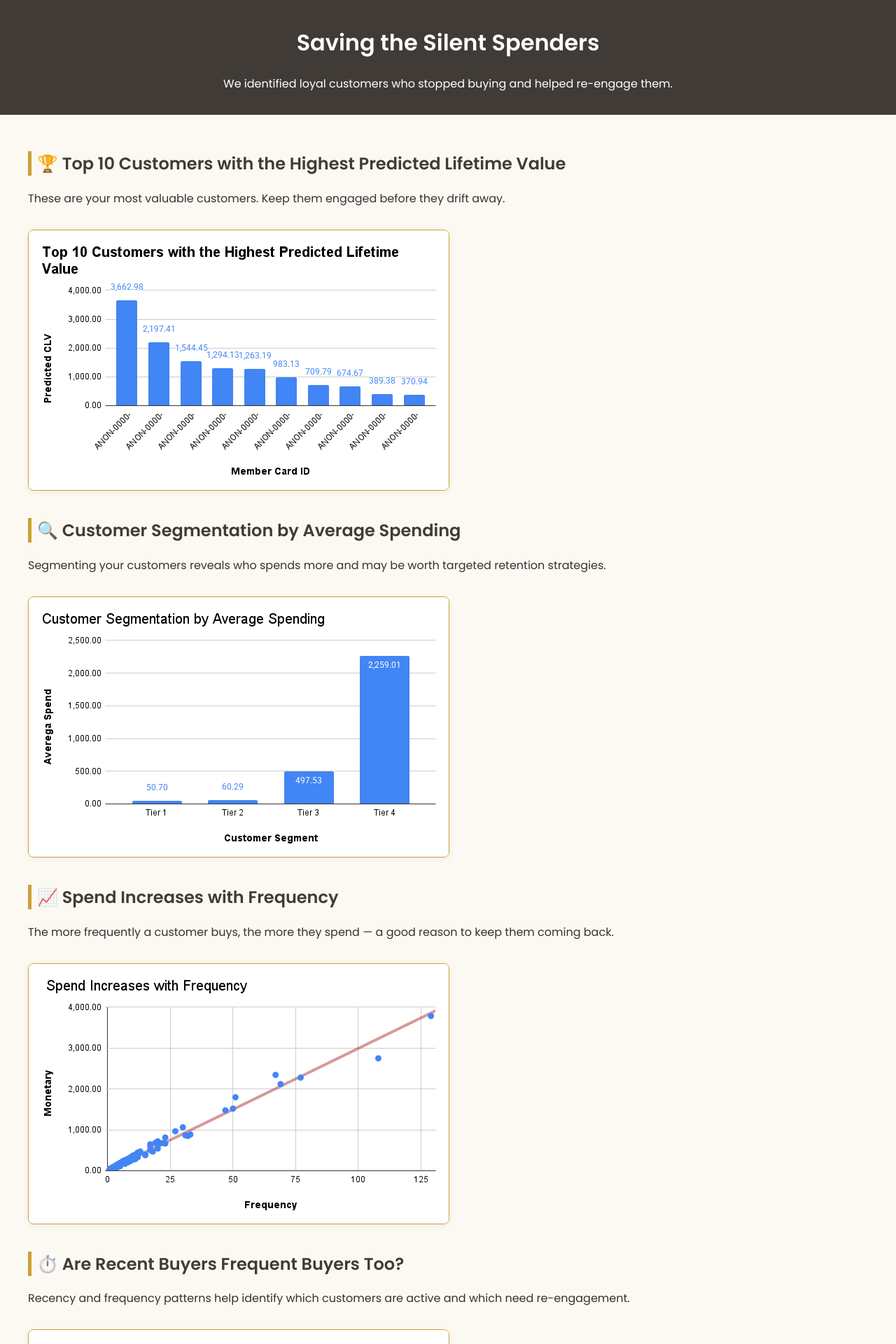
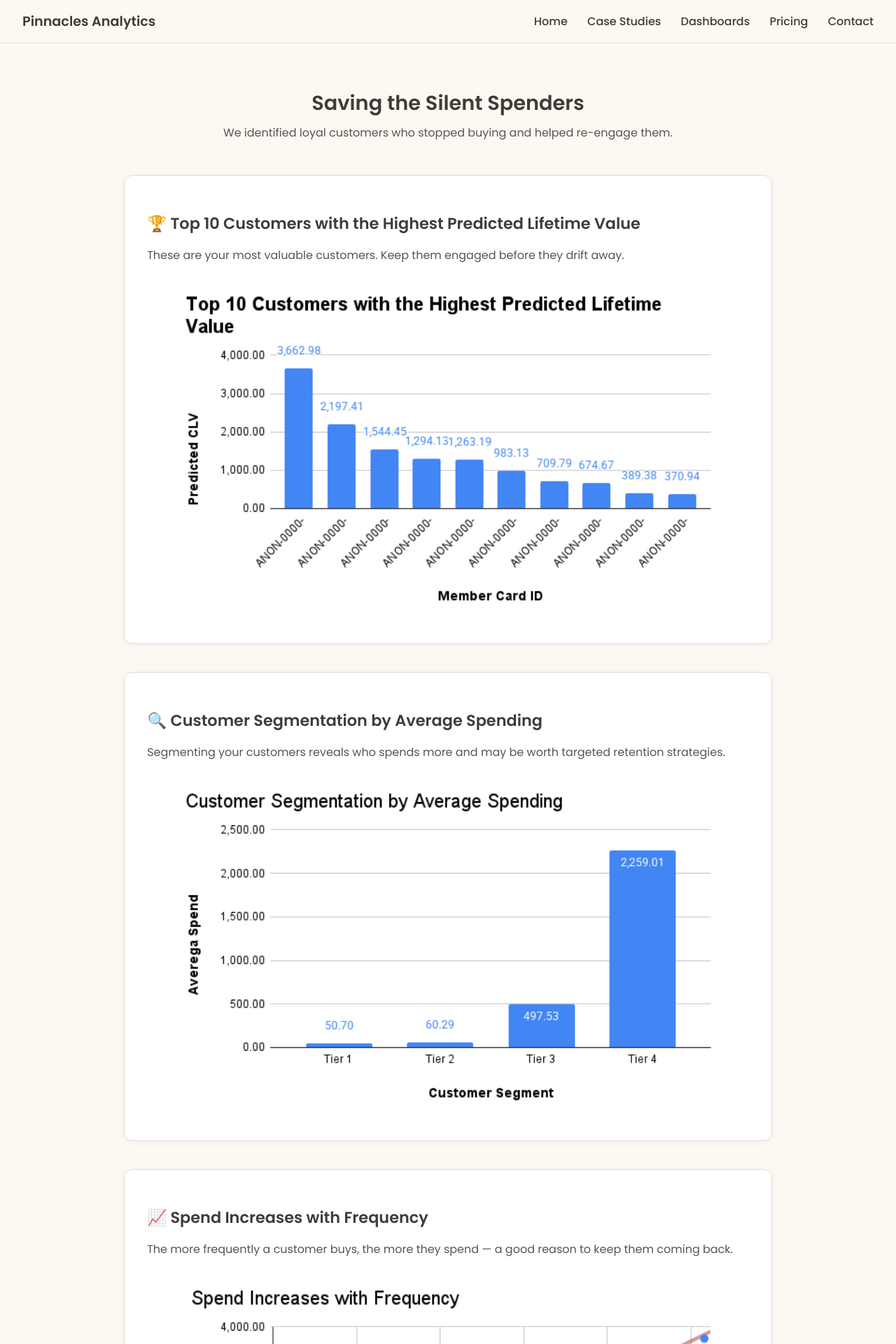
Before and after one commit to lyven81/pinnacles-learning-website, a Jekyll site: the page dashboard/dashboard-3.html, which Jekyll copies as it is, in a window 1280 px wide. Shown: the top 1920 px of the page at 70% size. Built offline with Jekyll 4.4.1, drawn with Linux system fonts in a browser that asks for light colours; some of the changed text lies outside the part shown.

Commit message:
Update dashboard-3.html

```diff
--- a/dashboard/dashboard-3.html
+++ b/dashboard/dashboard-3.html
@@ -1,55 +1,180 @@
+
+
 <!DOCTYPE html>
 <html lang="en">
 <head>
   <meta charset="UTF-8" />
-  <meta name="viewport" content="width=device-width, initial-scale=1.0"/>
-  <title>Saving the Silent Spenders | Pinnacles Analytics</title>
-  <link href="https://fonts.googleapis.com/css2?family=Poppins:wght@400;500;600&display=swap" rel="stylesheet"/>
+  <meta name="viewport" content="width=device-width, initial-scale=1.0" />
+  <title>Real Insight | Pinnacles Analytics</title>
+  <link href="https://fonts.googleapis.com/css2?family=Poppins:wght@400;500;600&display=swap" rel="stylesheet" />
   <style>
-    body {
+    html, body {
+      height: 100%;
+      margin: 0;
       font-family: 'Poppins', sans-serif;
       background-color: #FCF9F2;
-      margin: 0;
-      padding: 0;
       color: #333;
     }
-    header, footer {
+
+    body {
+      display: flex;
+      flex-direction: column;
+    }
+
+    .navbar {
+      display: flex;
+      justify-content: space-between;
+      align-items: center;
+      background-color: #FCF9F2;
+      padding: 1rem 2rem;
+      border-bottom: 1px solid #e0ddd3;
+    }
+
+    .navbar .brand {
+      font-size: 1.2rem;
+      font-weight: 600;
+      color: #403B36;
+    }
+
+    .navbar nav a {
+      margin-left: 1.5rem;
+      text-decoration: none;
+      color: #403B36;
+      font-weight: 500;
+    }
+
+    .navbar nav a:hover {
+      color: #CBA135;
+    }
+
+    header {
+      text-align: center;
+      padding: 4rem 1rem 2rem;
+      background: linear-gradient(to bottom right, #FCF9F2, #fff9e7);
+    }
+
+    header h1 {
+      font-size: 2.5rem;
+      color: #403B36;
+      margin: 0;
+    }
+
+    header p {
+      font-size: 1.2rem;
+      color: #555;
+      max-width: 700px;
+      margin: 1rem auto 0;
+    }
+
+    .container {
+      padding: 2rem;
+      max-width: 1000px;
+      margin: 0 auto;
+    }
+
+    .dashboard-intro {
+      text-align: center;
+      margin: 2rem auto 3rem;
+    }
+
+    .dashboard-intro h2 {
+      font-size: 1.8rem;
+      color: #403B36;
+      margin-bottom: 0.5rem;
+    }
+
+    .dashboard-intro p {
+      color: #555;
+      font-size: 1rem;
+      max-width: 700px;
+      margin: 0 auto;
+    }
+
+    .chart-section {
+      background: #fff;
+      border: 1px solid #e0ddd3;
+      border-radius: 12px;
+      padding: 2rem;
+      margin-bottom: 2.5rem;
+      box-shadow: 0 2px 10px rgba(0, 0, 0, 0.04);
+    }
+
+    .chart-section h2 {
+      font-size: 1.4rem;
+      color: #403B36;
+      margin-bottom: 0.5rem;
+    }
+
+    .chart-section p {
+      color: #555;
+      margin-bottom: 1rem;
+    }
+
+    .chart-section img {
+      width: 100%;
+      max-width: 800px;
+      display: block;
+      margin: 1rem auto 0;
+      border-radius: 8px;
+    }
+
+    footer {
       background-color: #403B36;
-      color: #FFFFFF;
+      color: white;
       text-align: center;
-      padding: 1rem;
+      padding: 1.5rem;
+      font-size: 0.9rem;
+      margin-top: auto;
     }
-    .container {
-      max-width: 1200px;
-      margin: auto;
-      padding: 2rem;
+
+    footer a {
+      color: #CBA135;
+      text-decoration: none;
     }
-    h2 {
-      color: #403B36;
-      border-left: 5px solid #CBA135;
-      padding-left: 0.5rem;
+
+    footer a:hover {
+      text-decoration: underline;
     }
-    .chart-section {
-      margin-bottom: 2rem;
-    }
-    img {
-      max-width: 100%;
-      height: auto;
-      border: 1px solid #CBA135;
-      border-radius: 8px;
-      box-shadow: 0 2px 8px rgba(0,0,0,0.06);
-      margin-top: 1rem;
+
+    @media (max-width: 768px) {
+      .navbar {
+        flex-direction: column;
+        align-items: flex-start;
+      }
+
+      .navbar nav {
+        margin-top: 0.5rem;
+      }
+
+      header h1 {
+        font-size: 2rem;
+      }
+
+      .dashboard-intro h2 {
+        font-size: 1.4rem;
+      }
     }
   </style>
 </head>
 <body>
 
-  <header>
-    <h1>Saving the Silent Spenders</h1>
-    <p>We identified loyal customers who stopped buying and helped re-engage them.</p>
-  </header>
+  <div class="navbar">
+    <div class="brand">Pinnacles Analytics</div>
+    <nav>
+      <a href="index.html">Home</a>
+      <a href="case-studies.html">Case Studies</a>
+      <a href="dashboard.html">Dashboards</a>
+      <a href="pricing.html">Pricing</a>
+      <a href="contact.html">Contact</a>
+    </nav>
+  </div>
 
-  <div class="container">
+  <main class="container">
+
+    <div class="dashboard-intro">
+      <h2>Saving the Silent Spenders</h2>
+      <p>We identified loyal customers who stopped buying and helped re-engage them.</p>
+    </div>
 
     <div class="chart-section">
       <h2>🏆 Top 10 Customers with the Highest Predicted Lifetime Value</h2>
@@ -87,9 +212,15 @@
       <img src="https://raw.githubusercontent.com/lyven81/pinnacles-learning-website/main/dashboard/chart/dashboard-3/Chart%206%20High-Value%20(Tier%204)%20Customers%20Exhibit%20Low%20Recency%2C%20High%20Frequency%2C%20and%20High%20Spending.png" alt="Tier 4 RFM Breakdown"/>
     </div>
 
-  </div>
+  </main>
 
   <footer>
+    <p>📧 <a href="mailto:admin@pinnaclesanalytics.com">admin@pinnaclesanalytics.com</a></p>
+    <p>
+      <a href="http://www.pinnaclesanalytics.com/about.html">About Us</a> &nbsp;|&nbsp;
+      <a href="http://www.pinnaclesanalytics.com/pricing.html">Pricing</a> &nbsp;|&nbsp;
+      <a href="http://www.pinnaclesanalytics.com/privacy-policy.html">Data Policy</a>
+    </p>
     <p>© 2025 Pinnacles Analytics</p>
   </footer>
 
```
